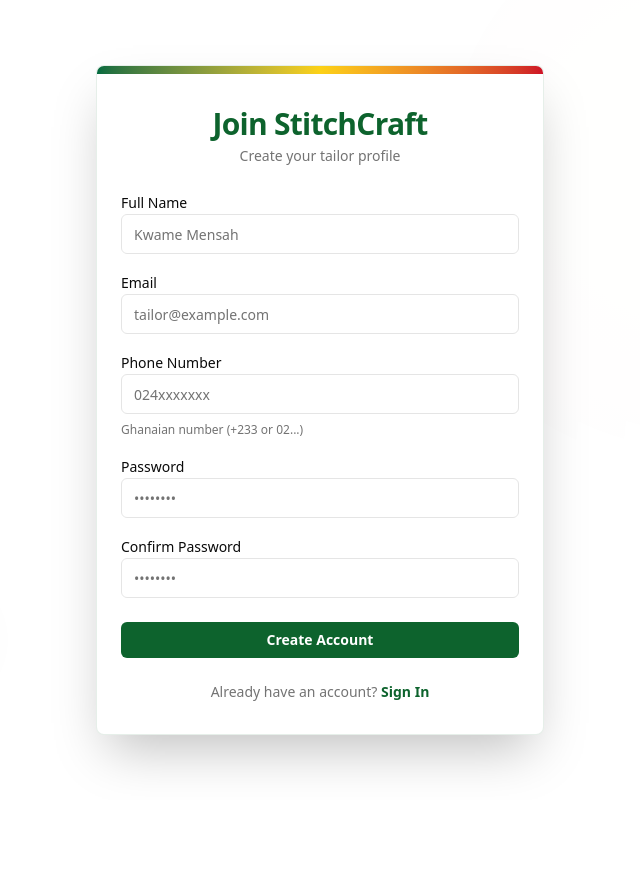
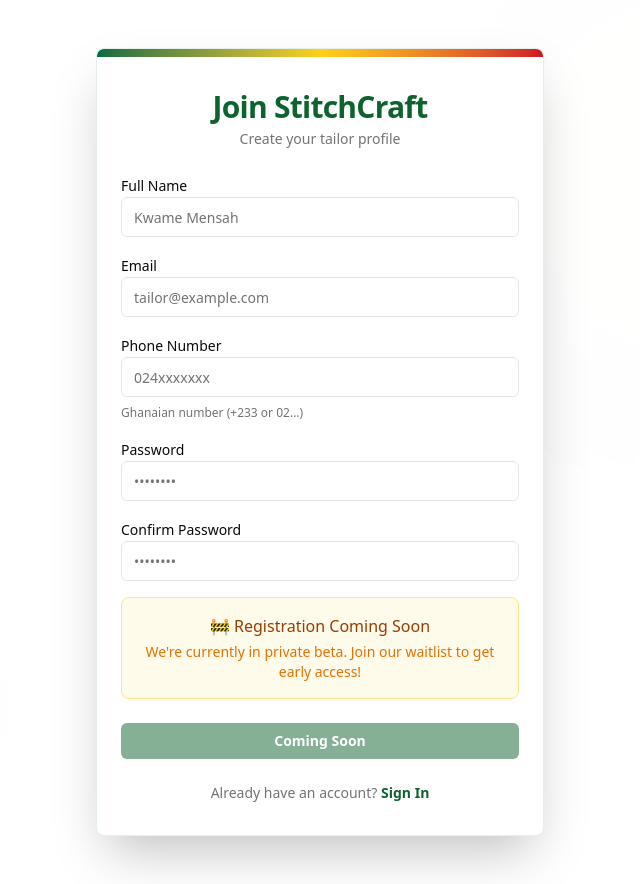
Before and after one commit to silentechs/tailor, a Next.js app: page /auth/register in a window 1280 px wide. Shown: the whole page, without its empty margins (320-960 px from the left). Before the commit the page ends 800 px from the top, so only its background shows below. Built offline with nearby package versions, Linux system fonts and the light colour scheme; a web font is replaced by a local one.

Commit message:
feat: Disable tailor registration with Coming Soon message

```diff
--- a/src/app/auth/register/page.tsx
+++ b/src/app/auth/register/page.tsx
@@ -215,12 +215,20 @@ export default function RegisterPage() {
                   </FormItem>
                 )}
               />
+              {!isClientRegistration && (
+                <div className="bg-amber-50 border border-amber-200 rounded-lg p-4 text-center">
+                  <p className="text-amber-800 font-medium">🚧 Registration Coming Soon</p>
+                  <p className="text-amber-600 text-sm mt-1">
+                    We&apos;re currently in private beta. Join our waitlist to get early access!
+                  </p>
+                </div>
+              )}
               <Button
                 type="submit"
                 className="w-full bg-primary hover:bg-primary/90 text-white font-semibold mt-2"
-                disabled={isLoading}
+                disabled={isLoading || !isClientRegistration}
               >
-                {isLoading ? 'Creating Account...' : 'Create Account'}
+                {isLoading ? 'Creating Account...' : isClientRegistration ? 'Create Account' : 'Coming Soon'}
               </Button>
             </form>
           </Form>
```
